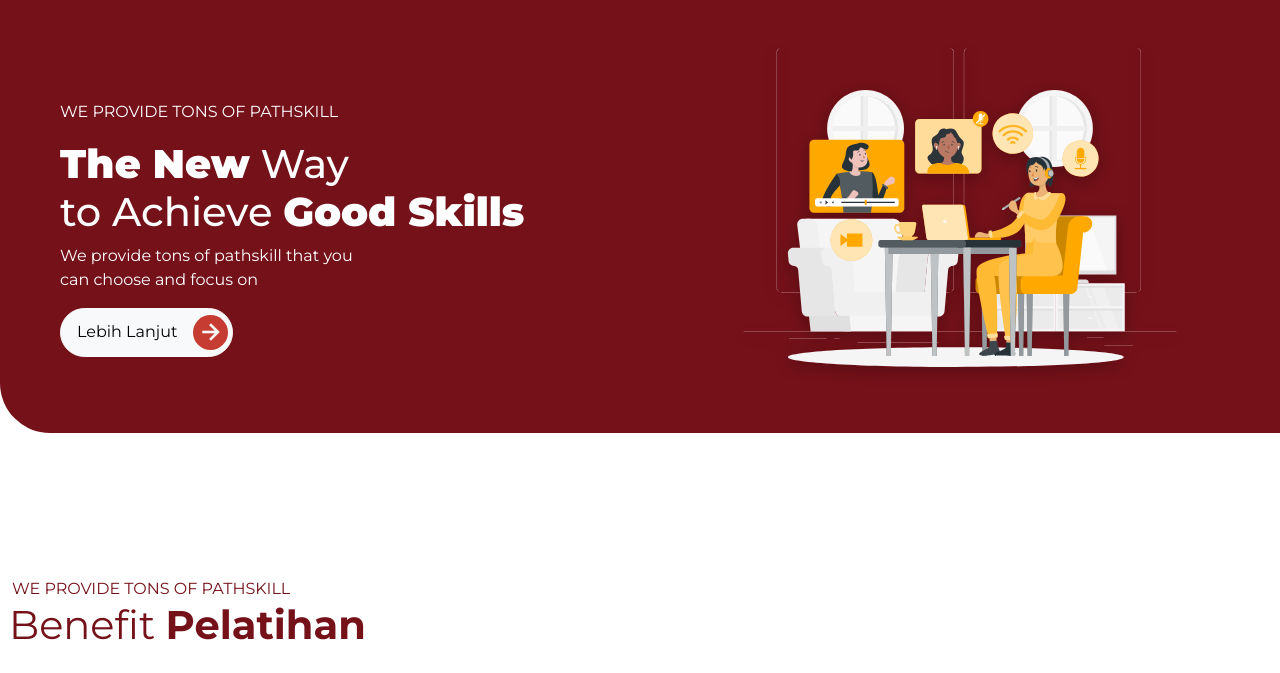
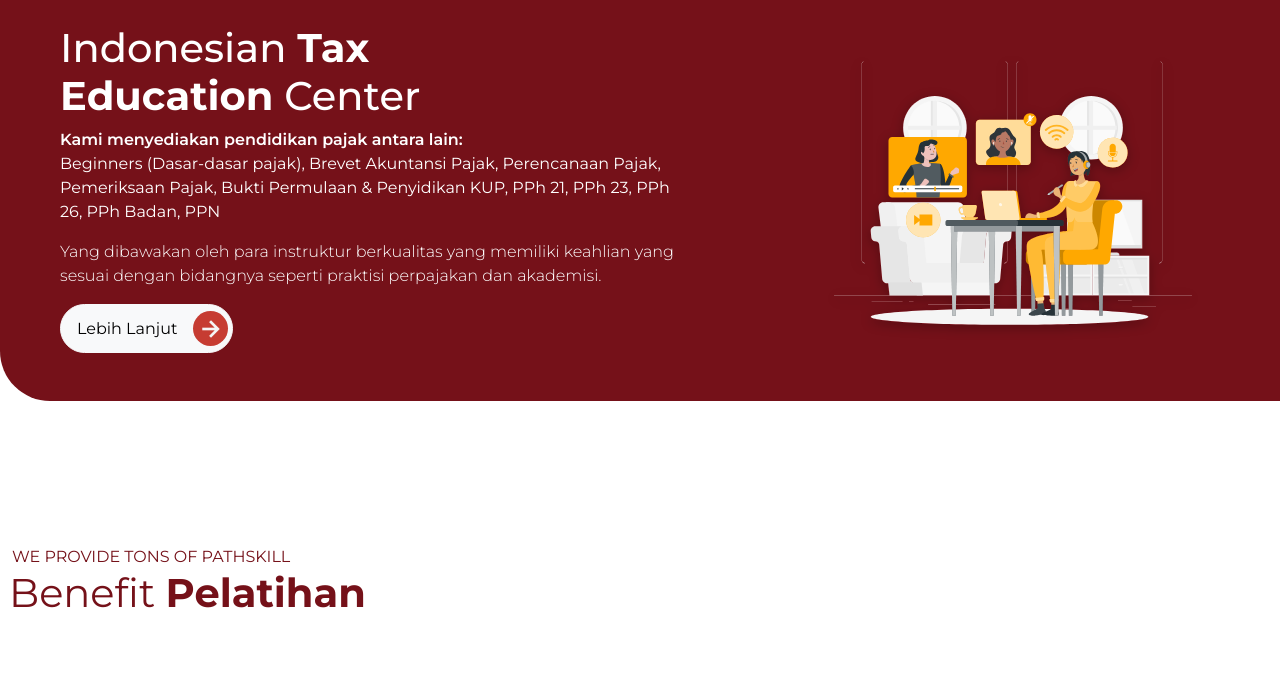
Before and after one commit to harkiramadhan/tax-session, a CodeIgniter app: page /tax-session/ in a window 1280 px wide. Shown: the part 82-755 px from the top of the page. Run offline with CodeIgniter, Linux system fonts and the light colour scheme; data that the repository does not hold is empty; some libraries are stand-ins or nearby versions.

Commit message:
Update header

```diff
--- a/application/views/guest/landing.php
+++ b/application/views/guest/landing.php
@@ -3,17 +3,20 @@
     <div class="container container-extend">
 
         <div class="row">
-            <div class="col-lg-6 d-flex align-items-center">
+            <div class="col-lg-7 d-flex align-items-center">
 
-                <div class="mx-lg-5 mx-3 pt-4 justify-items-start">
-                    <p class="text-uppercase text-white">We provide tons of pathskill</p>
-                    <h1 class="text-white"><span class="weight-bolder">The New</span> Way <br> to Achieve <span class="weight-bolder">Good Skills</span></h1>
-                    <p class="text-white mb-3">We provide tons of pathskill that you <br> can choose and focus on</p>
+                <div class="mx-lg-5 mx-3 pt-4 pb-5 justify-items-start">
+                    <!-- <p class="text-uppercase text-white">Indonesian Tax Education Center</p> -->
+                    <h1 class="text-white">Indonesian <span class="weight-bold">Tax <br> Education</span> Center</h1>
+                    <p class="text-white mb-3 text-justify"> <span class="weight-semi">Kami menyediakan pendidikan pajak antara lain:</span> <br> Beginners (Dasar-dasar pajak), Brevet Akuntansi Pajak, Perencanaan Pajak, Pemeriksaan Pajak, Bukti Permulaan & Penyidikan KUP, PPh 21, PPh 23, PPh 26, PPh Badan, PPN</p>
+                    <p class="text-white mb-3 weight-light font-14">Yang dibawakan oleh para instruktur berkualitas yang memiliki keahlian yang sesuai dengan bidangnya seperti praktisi perpajakan dan akademisi.</p>
                     <a class="btn btn-light btn-icon-session rounded-pill d-flex align-items-center px-1 ps-3" href="<?= site_url('pelatihan') ?>" style="width: fit-content;">Lebih Lanjut<span class="material-symbols-outlined ms-3">arrow_forward</span></a>
                 </div>
+                <br>
+                <br>
 
             </div>
-            <div class="col-lg-6 d-flex justify-content-center">
+            <div class="col-lg-5 d-flex justify-content-center">
                 <img src="<?= base_url('/assets/img/guest/img-header-main.svg') ?>" alt="" class="w-75">
             </div>
         </div>
```
